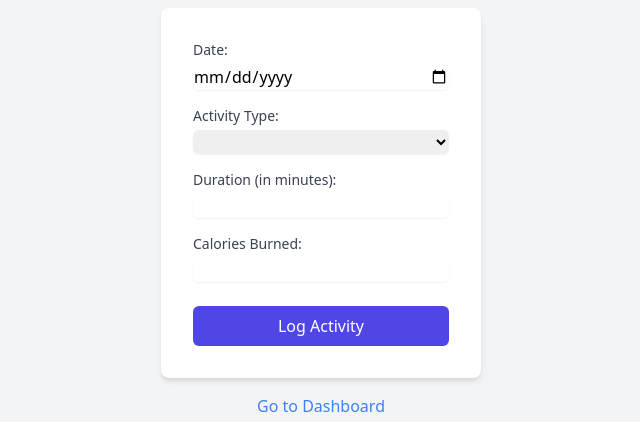
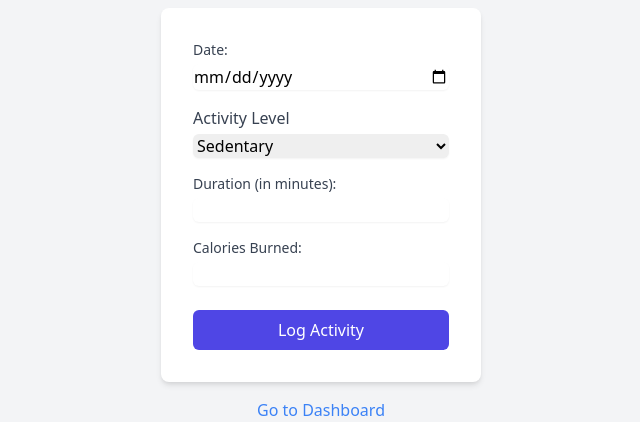
Before and after one commit to AdarshMishra26/FitTrack, a Flask app: page /activity in a window 1280 px wide. Shown: the part 200-622 px from the top of the page, without its empty margins (319-959 px from the left). Run offline with Flask 3, Linux system fonts and the light colour scheme; the visitor is signed in with stand-in values (Sample User, id 1); lists and menus that the app fills with data are empty.

Commit message:
Fixed activity.html

```diff
--- a/templates/activity.html
+++ b/templates/activity.html
@@ -29,11 +29,13 @@
                     <input type="date" id="date" name="date" required class="mt-1 block w-full rounded-md border-gray-300 shadow-sm focus:border-indigo-300 focus:ring focus:ring-indigo-200 focus:ring-opacity-50">
                 </div>
                 <div class="mb-4">
-                    <label for="activity_type" class="block text-sm font-medium text-gray-700">Activity Type:</label>
-                    <select id="activity_type" name="activity_type" required class="mt-1 block w-full rounded-md border-gray-300 shadow-sm focus:border-indigo-300 focus:ring focus:ring-indigo-200 focus:ring-opacity-50">
-                        {% for activity_type in activity_types %}
-                        <option value="{{ activity_type }}">{{ activity_type.capitalize() }}</option>
-                        {% endfor %}
+                    <label for="activity_level" class="block text-gray-700">Activity Level</label>
+                    <select id="activity_type" name="activity_type" required  class="mt-1 block w-full rounded-md border-gray-300 shadow-sm focus:border-indigo-300 focus:ring focus:ring-indigo-200 focus:ring-opacity-50">
+                        <option value="sedentary">Sedentary</option>
+                        <option value="lightly_active">Lightly Active</option>
+                        <option value="moderately_active">Moderately Active</option>
+                        <option value="very_active">Very Active</option>
+                        <option value="extra_active">Extra Active</option>
                     </select>
                 </div>
                 <div class="mb-4">
```
